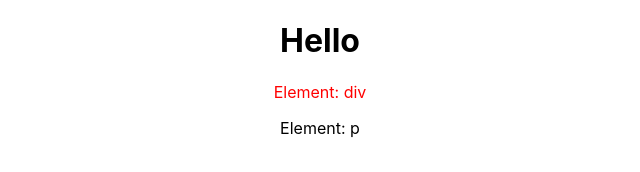
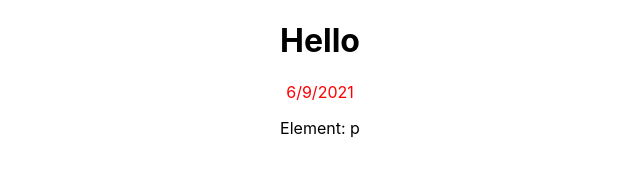
Before and after one commit to myagkiypavel/beetroot-theory, a React (Create React App) app: page / in a window 1280 px wide. Shown: the top 172 px of the page, without its empty margins (320-960 px from the left). Built offline with nearby package versions, Linux system fonts and the light colour scheme.

Commit message:
Fix: Show Date

```diff
--- a/src/App.tsx
+++ b/src/App.tsx
@@ -3,8 +3,13 @@ import logo from './logo.svg';
 import './App.css';
 
 function App() {
-  const el = React.createElement('div', {style:{color: 'red'}}, 'Element: div')
-  const el1 = React.createElement('p', {id: 2,}, 'Element: p')
+  const newDate = new Date()
+  const date = newDate.getDate();
+  const month = newDate.getMonth();
+  const year = newDate.getFullYear();
+
+  const el = React.createElement('div', { style: { color: 'red' } }, `${date}/${month}/${year}`)
+  const el1 = React.createElement('p', { id: 2, }, 'Element: p')
   return (
     <div className="App">
       <h1>Hello</h1>
```
